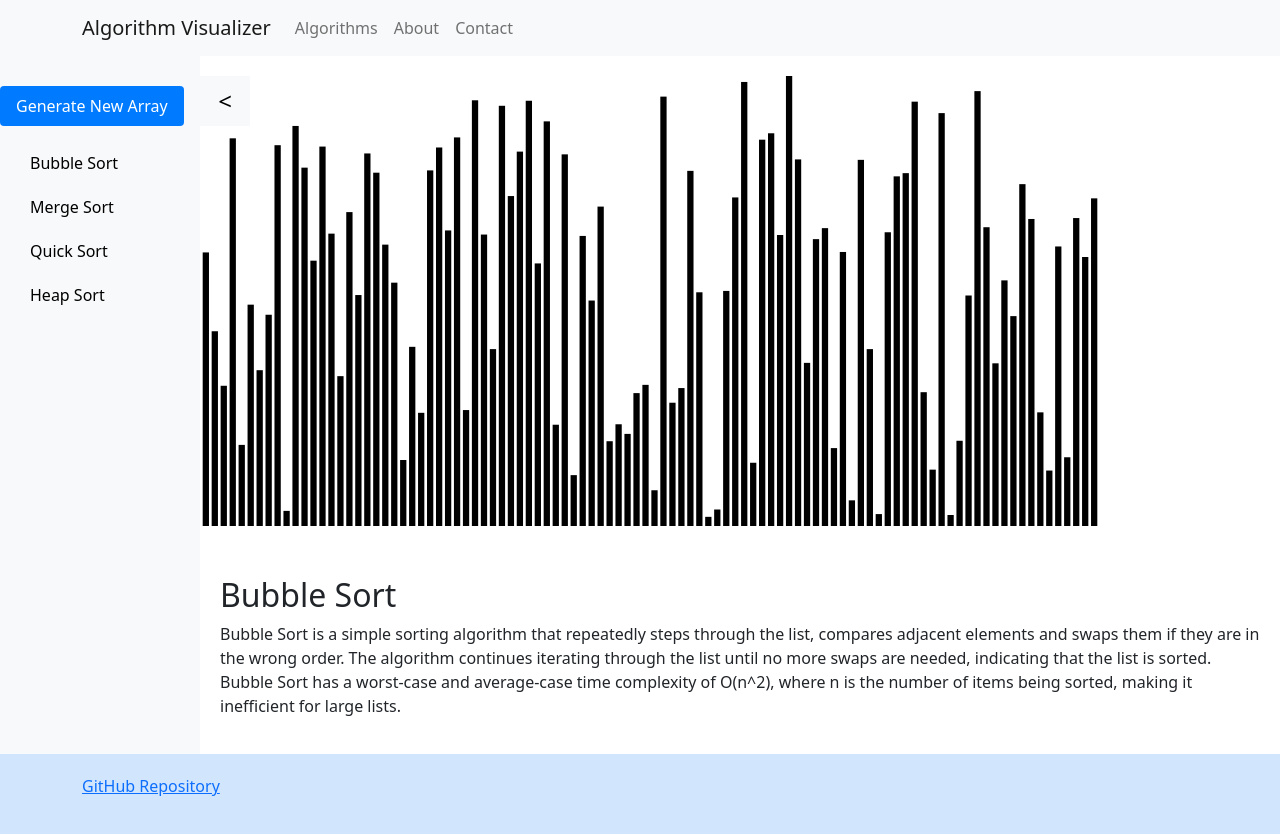
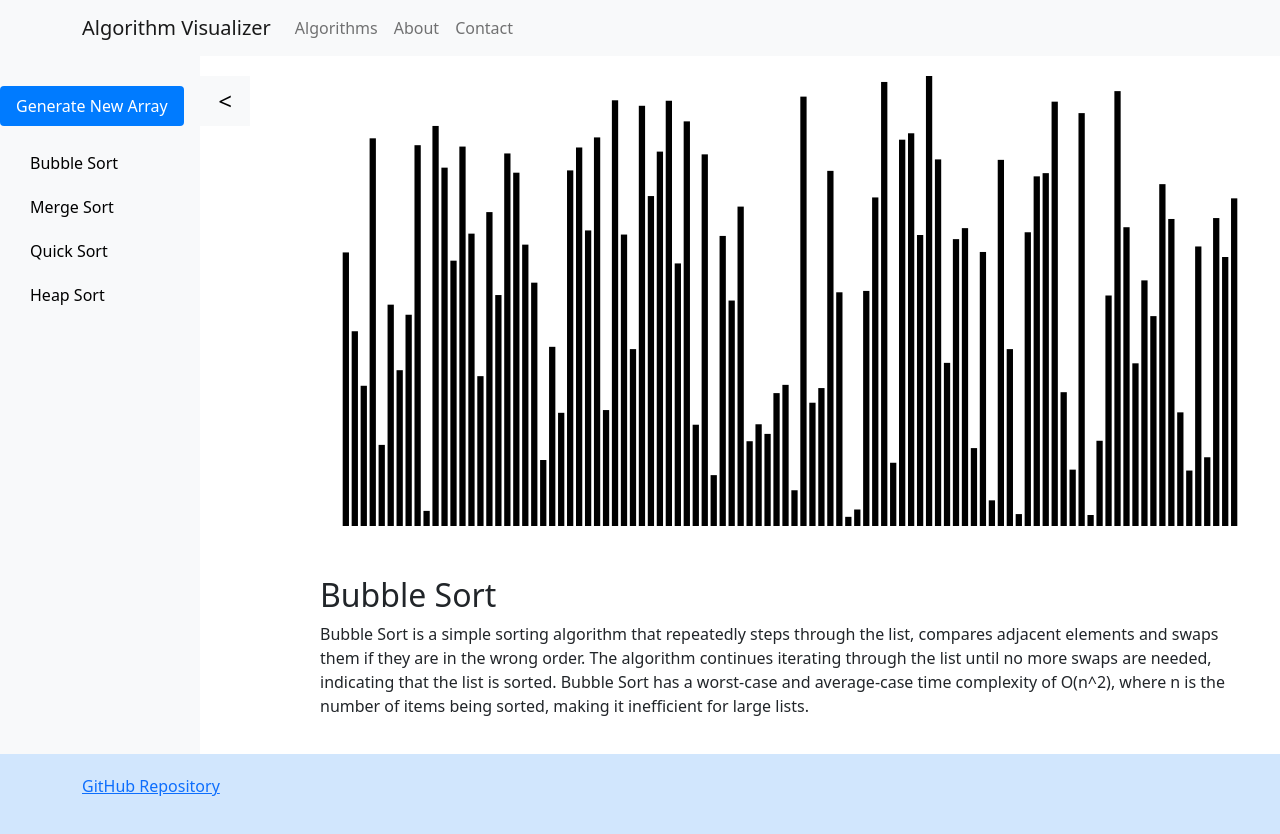
Before and after one commit to Rathetsu/algorithm-visualizer, a React (Create React App) app: page /algorithm-visualizer/sorting-algorithms in a window 1280 px wide. Both pictures are taken after a click on the button "Bubble Sort". Built offline with nearby package versions, Linux system fonts and the light colour scheme.

Commit message:
UI Positional fixes

```diff
--- a/src/components/AlgoCompass/AlgoCompass.css
+++ b/src/components/AlgoCompass/AlgoCompass.css
@@ -1,3 +1,4 @@
 .algo-compass {
 	padding: 20px;
+	margin-left: -300px;
 }
--- a/src/components/Algorithms/SortingAlgorithms/SortingVisualizer/SortingVisualizer.css
+++ b/src/components/Algorithms/SortingAlgorithms/SortingVisualizer/SortingVisualizer.css
@@ -6,13 +6,9 @@
 .visualizer-container {
 	display: flex;
 	flex-direction: column;
-	align-items: center;
-
+	margin-left: 300px;
 }
 
-.visualizer-container-text {
-	margin-left: 200px;
-}
 .generate-button {
 	margin-top: 10px;
 	background-color: #007bff;
--- a/src/components/Algorithms/SortingAlgorithms/SortingVisualizer/SortingVisualizer.js
+++ b/src/components/Algorithms/SortingAlgorithms/SortingVisualizer/SortingVisualizer.js
@@ -81,7 +81,7 @@ const SortingVisualizer = () => {
 					height='500'
 					className='sorting-visualizer-svg'
 				></svg>
-				<div className='visualizer-container-text'>
+				<div className='visualizer-container'>
 					{selectedAlgorithm && (
 						<AlgoCompass algorithm={selectedAlgorithm} />
 					)}
```
